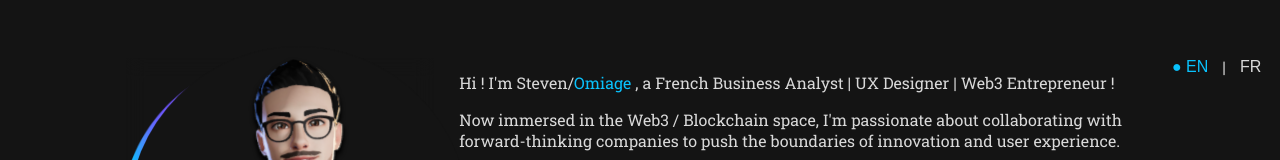
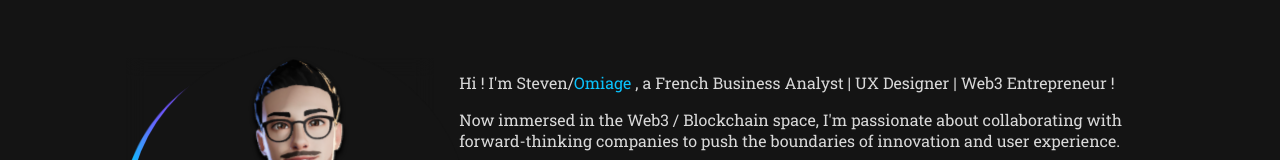
Before and after one commit to stevenratton/stevenratton.github.io, a React (Vite) app: page / in a window 1280 px wide. Shown: the part 979-1139 px from the top of the page. Built offline with nearby package versions, Linux system fonts and the light colour scheme.

Commit message:
add flag files

```diff
--- a/src/components/About/About.jsx
+++ b/src/components/About/About.jsx
@@ -1,18 +1,12 @@
 import React from 'react';
 import '../About/about.scss';
 import { useTranslation } from 'react-i18next';
-import LanguageSwitcher from '../LangSwitcher/LangSwitcher.jsx';
 
 const About = ({ selectedLanguage, changeLanguage }) => {
   const { t } = useTranslation();
 
   return (
     <section id="about">
-      <LanguageSwitcher
-        selectedLanguage={selectedLanguage}
-        changeLanguage={changeLanguage}
-      />
-
       <div className='about-content'>
         <div className='about-avatar'>
           <img src='/images/avatar.svg' alt='avatar' className='avatar' />
```
Also changed, not shown: public/images/france-flag.svg (added), public/images/usa-flag.svg (added).
